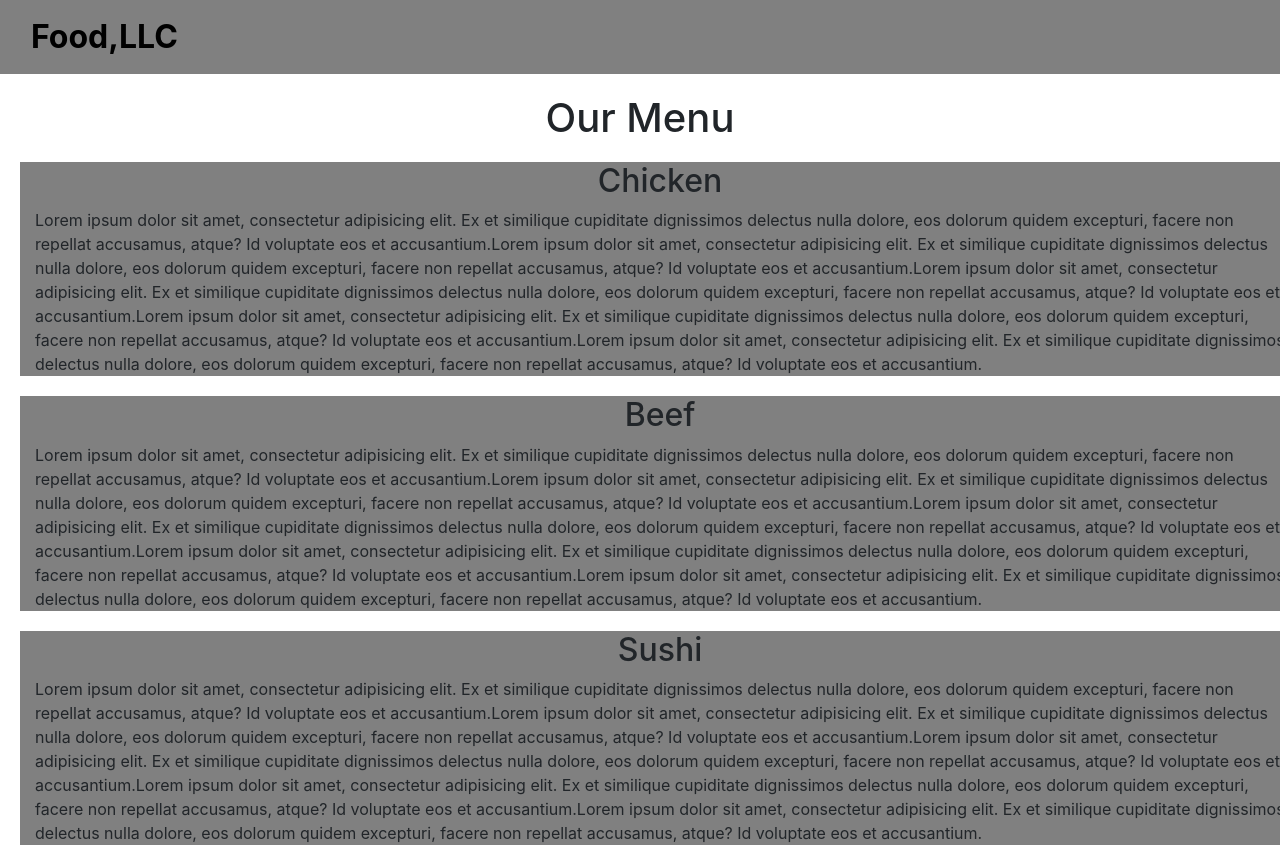
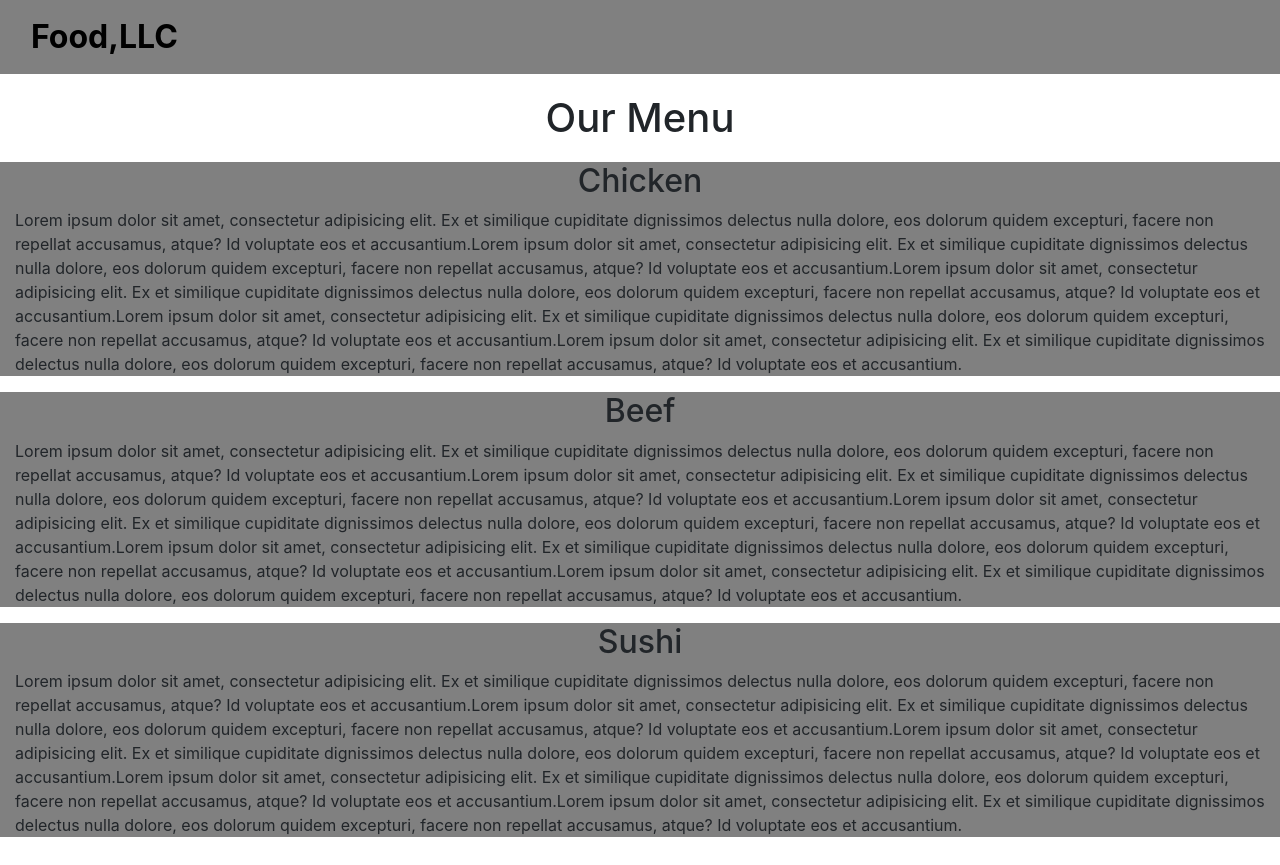
Before and after one commit to putrareddy/Web-Dev, a plain HTML site: page Module-3-Solution/index.html in a window 1280 px wide. Drawn offline with Linux system fonts and the light colour scheme.

Commit message:
Assignment Completed

```diff
--- a/Module-3-Solution/style.css
+++ b/Module-3-Solution/style.css
@@ -4,8 +4,6 @@ nav {
 }
 div.col-sm-12 {
 	background-color: grey;
-	margin: 20px;
-	margin-right: 20px;
 }
 h1 {
 	margin-bottom: 20px;
```
